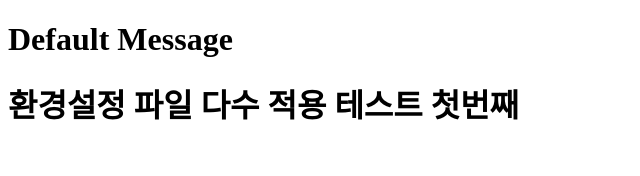
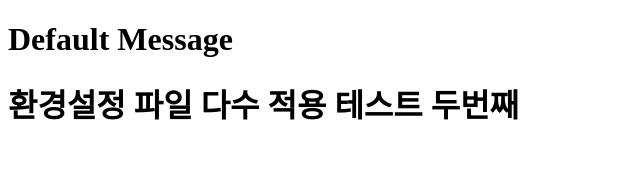
Before and after one commit to earthjakebae/earth-front, a Vue app: page / in a window 1280 px wide. Shown: the top 176 px of the page, without its empty margins (0-640 px from the left). Built offline with nearby package versions, Linux system fonts and the light colour scheme.

Commit message:
환경설정 파일 다수 적용 테스트 두번째

```diff
--- a/src/components/HelloWorld.vue
+++ b/src/components/HelloWorld.vue
@@ -1,7 +1,7 @@
 <template>
   <div class="hello">
     <h1>{{ message }}</h1>
-    <h1>환경설정 파일 다수 적용 테스트 첫번째</h1>
+    <h1>환경설정 파일 다수 적용 테스트 두번째</h1>
   </div>
 </template>
 
```
